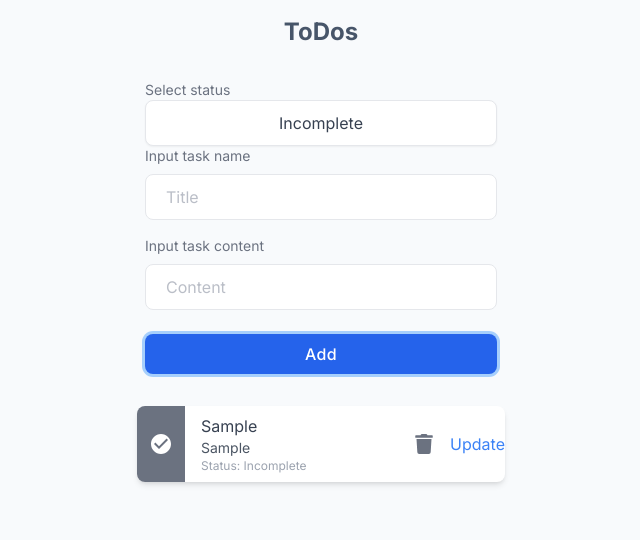
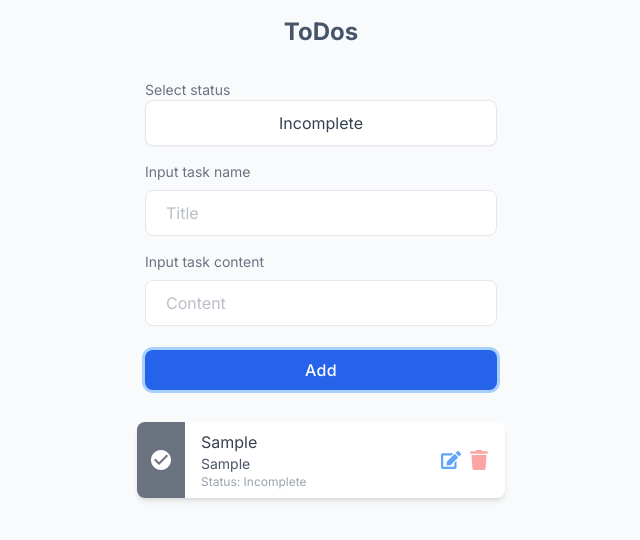
Before and after one commit to micci184/ToDos, a Next.js app: page / in a window 1280 px wide. Both pictures are taken after typing "Sample", "Sample" into the empty fields and a click on the button "Add". Shown: the top 540 px of the page, without its empty margins (319-959 px from the left). Built offline with nearby package versions, Linux system fonts and the light colour scheme.

Commit message:
mod icon

```diff
--- a/src/components/Todo/CustomSelect.tsx
+++ b/src/components/Todo/CustomSelect.tsx
@@ -42,7 +42,7 @@ const CustomSelect: React.FC<CustomSelectProps> = ({
       <button
         type="button"
         onClick={() => setIsOpen(!isOpen)}
-        className="w-full px-5 py-2.5 text-gray-700 bg-white border border-gray-200 rounded-lg shadow-sm focus:outline-none focus:ring focus:ring-blue-300"
+        className="w-full mb-4 px-5 py-2.5 text-gray-700 bg-white border border-gray-200 rounded-lg shadow-sm focus:outline-none focus:ring focus:ring-blue-300"
       >
         {value}
       </button>
--- a/src/components/Todo/TodoItem.tsx
+++ b/src/components/Todo/TodoItem.tsx
@@ -1,5 +1,5 @@
 import React from "react";
-import { FaTrash } from "react-icons/fa";
+import { FaTrash, FaEdit } from "react-icons/fa";
 
 export type Status = "Done" | "Progress" | "Incomplete";
 
@@ -54,14 +54,14 @@ const TodoItem: React.FC<TodoItemProps> = ({
         </div>
       </div>
 
-      <div className="flex items-center px-4 py-2 ml-auto">
-        <button onClick={deleteTodo} className="text-gray-500">
+      <div className="flex items-center px-4 py-2 ml-auto space-x-2">
+        <button onClick={updateTodo} className="text-blue-400">
+          <FaEdit size={20} />
+        </button>
+        <button onClick={deleteTodo} className="text-red-300">
           <FaTrash size={20} />
         </button>
       </div>
-      <button onClick={updateTodo} className="text-blue-500">
-        Update
-      </button>
     </div>
   );
 };
```
